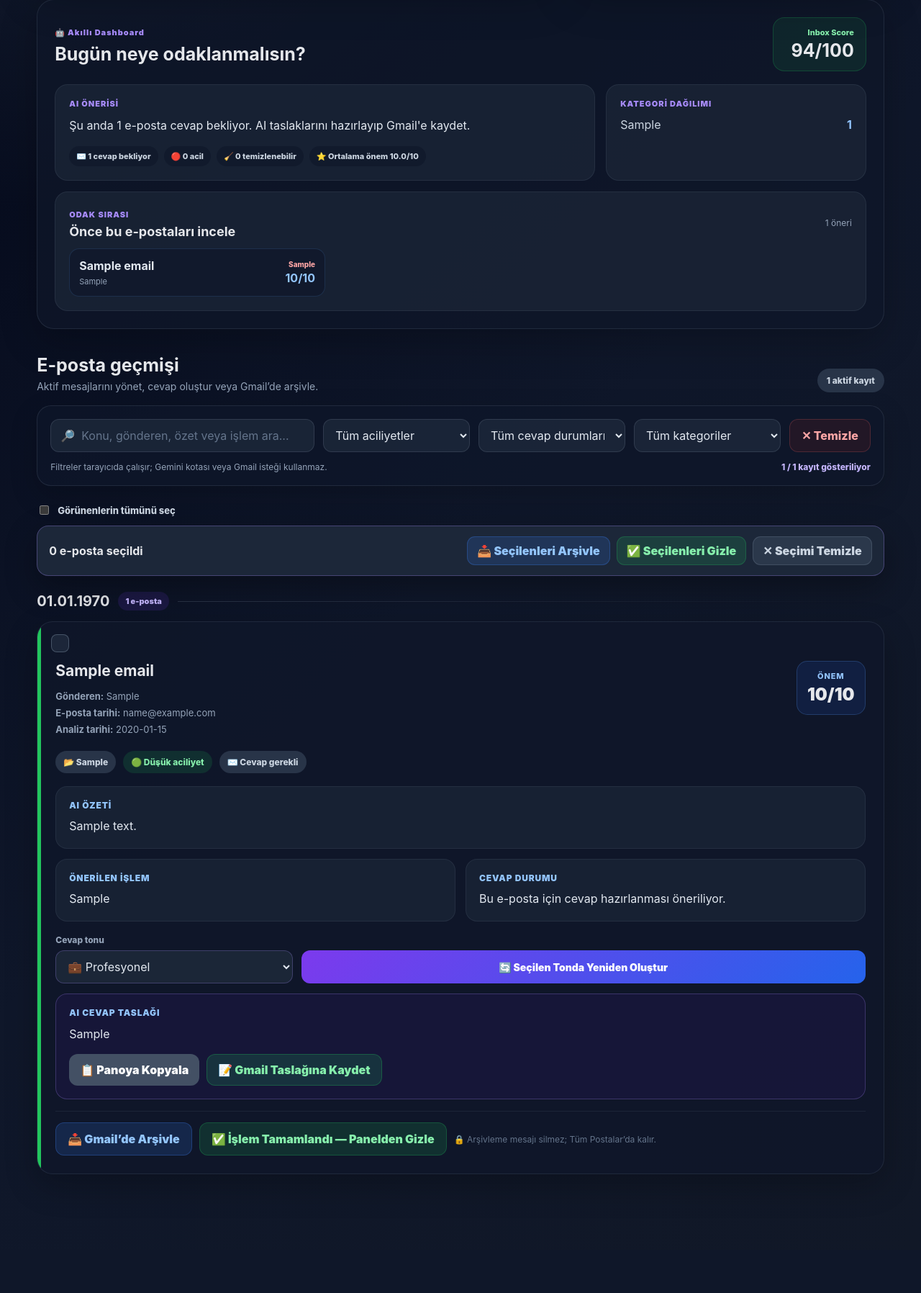
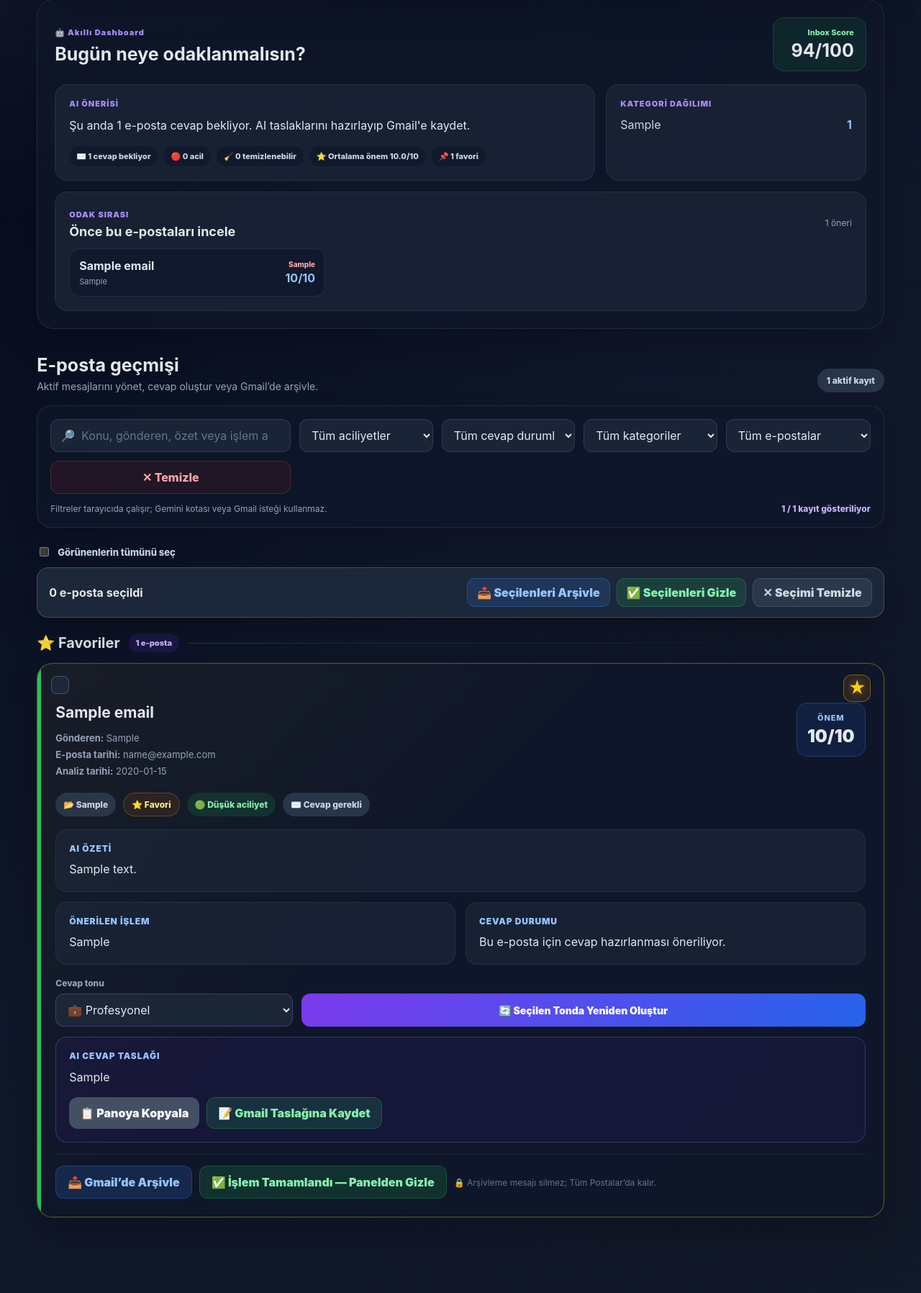
Before and after one commit to yigitakcaywork-ai/ai-email-analyzer, a Flask app: page / in a window 1280 px wide. Shown: the part 550-2346 px from the top of the page at 72% size. Before the commit the page ends 2181 px from the top, so only its background shows below. Run offline with Flask 3, Linux system fonts and the light colour scheme; tables that the repository leaves empty hold one stand-in row (values such as "Sample post").

Commit message:
Add favorites and priority pinning

```diff
--- a/app.py
+++ b/app.py
@@ -12,6 +12,7 @@ from database import (
     restore_email,
     save_analyzed_email,
     save_reply_draft,
+    set_email_favorite,
 )
 from services.gmail_service import (
     archive_email as archive_gmail_email,
@@ -126,9 +127,35 @@ def create_dashboard_data(
         else visible_emails
     )
 
-    grouped_results = group_emails_by_date(
-        selected_emails
-    )
+    if show_hidden:
+        grouped_results = group_emails_by_date(
+            selected_emails
+        )
+    else:
+        favorite_emails = [
+            email
+            for email in selected_emails
+            if email.get("is_favorite")
+        ]
+        regular_emails = [
+            email
+            for email in selected_emails
+            if not email.get("is_favorite")
+        ]
+        grouped_results = []
+
+        if favorite_emails:
+            grouped_results.append(
+                {
+                    "title": "⭐ Favoriler",
+                    "emails": favorite_emails,
+                    "is_favorite_group": True,
+                }
+            )
+
+        grouped_results.extend(
+            group_emails_by_date(regular_emails)
+        )
 
     urgent_count = sum(
         1
@@ -191,6 +218,7 @@ def create_dashboard_data(
         return (
             urgency_weight.get(email.get("urgency"), 0)
             + (20 if email.get("reply_needed") else 0)
+            + (12 if email.get("is_favorite") else 0)
             + int(email.get("importance_score", 1) or 1)
         )
 
@@ -253,6 +281,16 @@ def create_dashboard_data(
             "Yeni mesajları tarayarak güncel kal."
         )
 
+    favorite_count = sum(
+        1 for email in visible_emails
+        if email.get("is_favorite")
+    )
+    favorite_reply_count = sum(
+        1 for email in visible_emails
+        if email.get("is_favorite")
+        and email.get("reply_needed")
+    )
+
     return {
         "results": selected_emails,
         "grouped_results": grouped_results,
@@ -268,6 +306,8 @@ def create_dashboard_data(
         "inbox_score": inbox_score,
         "clutter_count": clutter_count,
         "dashboard_recommendation": dashboard_recommendation,
+        "favorite_count": favorite_count,
+        "favorite_reply_count": favorite_reply_count,
     }
 
 
@@ -804,6 +844,49 @@ def restore_email_to_gmail_inbox():
 
 
 @app.route(
+    "/toggle-favorite",
+    methods=["POST"],
+)
+def toggle_favorite():
+    data = request.get_json(silent=True) or {}
+    gmail_id = str(data.get("gmail_id", "")).strip()
+    is_favorite = bool(data.get("is_favorite", False))
+
+    if not gmail_id:
+        return jsonify(
+            {
+                "success": False,
+                "error": "Favori durumu değiştirilecek e-posta bulunamadı.",
+            }
+        ), 400
+
+    updated = set_email_favorite(
+        gmail_id=gmail_id,
+        is_favorite=is_favorite,
+    )
+
+    if not updated:
+        return jsonify(
+            {
+                "success": False,
+                "error": "E-posta bulunamadı veya favori durumu güncellenemedi.",
+            }
+        ), 404
+
+    return jsonify(
+        {
+            "success": True,
+            "is_favorite": is_favorite,
+            "message": (
+                "E-posta favorilere eklendi."
+                if is_favorite
+                else "E-posta favorilerden çıkarıldı."
+            ),
+        }
+    )
+
+
+@app.route(
     "/bulk-hide-emails",
     methods=["POST"],
 )
--- a/static/app.js
+++ b/static/app.js
@@ -24,6 +24,9 @@ function initializeEmailFilters() {
     const categoryFilter =
         document.getElementById("categoryFilter");
 
+    const favoriteFilter =
+        document.getElementById("favoriteFilter");
+
     const clearButton =
         document.getElementById("clearFiltersButton");
 
@@ -39,6 +42,7 @@ function initializeEmailFilters() {
         || !urgencyFilter
         || !replyFilter
         || !categoryFilter
+        || !favoriteFilter
     ) {
         return;
     }
@@ -89,6 +93,9 @@ function initializeEmailFilters() {
         const categoryValue =
             categoryFilter.value;
 
+        const favoriteValue =
+            favoriteFilter.value;
+
         let visibleCount = 0;
 
         cards.forEach(card => {
@@ -109,6 +116,10 @@ function initializeEmailFilters() {
 
             const replyNeeded =
                 card.dataset.replyNeeded
+                === "true";
+
+            const isFavorite =
+                card.dataset.favorite
                 === "true";
 
             const matchesSearch =
@@ -141,11 +152,17 @@ function initializeEmailFilters() {
                     && !replyNeeded
                 );
 
+            const matchesFavorite =
+                favoriteValue === "all"
+                || (favoriteValue === "favorites" && isFavorite)
+                || (favoriteValue === "not-favorites" && !isFavorite);
+
             const shouldShow =
                 matchesSearch
                 && matchesUrgency
                 && matchesCategory
-                && matchesReply;
+                && matchesReply
+                && matchesFavorite;
 
             card.hidden = !shouldShow;
 
@@ -206,7 +223,8 @@ function initializeEmailFilters() {
         searchInput,
         urgencyFilter,
         replyFilter,
-        categoryFilter
+        categoryFilter,
+        favoriteFilter
     ].forEach(control => {
         control.addEventListener(
             "input",
@@ -227,6 +245,7 @@ function initializeEmailFilters() {
             urgencyFilter.value = "all";
             replyFilter.value = "all";
             categoryFilter.value = "all";
+            favoriteFilter.value = "all";
 
             searchInput.focus();
             applyFilters();
@@ -561,6 +580,49 @@ async function createGmailDraft(button) {
 
     } finally {
         button.disabled = false;
+    }
+}
+
+
+async function toggleFavorite(button) {
+    const gmailId = button.dataset.gmailId;
+    const currentlyFavorite =
+        button.dataset.favorite === "true";
+    const nextFavorite = !currentlyFavorite;
+    const originalText = button.textContent;
+
+    button.disabled = true;
+    button.textContent = "…";
+
+    try {
+        const response = await fetch(
+            "/toggle-favorite",
+            {
+                method: "POST",
+                headers: {
+                    "Content-Type": "application/json"
+                },
+                body: JSON.stringify({
+                    gmail_id: gmailId,
+                    is_favorite: nextFavorite
+                })
+            }
+        );
+
+        const data = await readJsonResponse(response);
+
+        if (!response.ok || !data.success) {
+            throw new Error(
+                data.error || "Favori durumu güncellenemedi."
+            );
+        }
+
+        window.location.reload();
+
+    } catch (error) {
+        window.alert(`Hata: ${error.message}`);
+        button.disabled = false;
+        button.textContent = originalText;
     }
 }
 
--- a/static/style.css
+++ b/static/style.css
@@ -1222,3 +1222,64 @@ button { border: 0; }
         text-align: left;
     }
 }
+
+
+/* v1.3 Favoriler ve sabitleme */
+.email-card.favorite-email {
+    border-color: rgba(250, 204, 21, 0.34);
+    background:
+        linear-gradient(135deg, rgba(250, 204, 21, 0.045), transparent 42%),
+        rgba(15, 23, 42, 0.8);
+    box-shadow:
+        0 0 0 1px rgba(250, 204, 21, 0.06),
+        0 16px 45px rgba(0, 0, 0, 0.24);
+}
+
+.favorite-button {
+    position: absolute;
+    top: 15px;
+    right: 18px;
+    z-index: 4;
+    display: grid;
+    place-items: center;
+    width: 38px;
+    height: 38px;
+    border: 1px solid rgba(148, 163, 184, 0.18);
+    border-radius: 12px;
+    background: rgba(30, 41, 59, 0.88);
+    color: #94a3b8;
+    cursor: pointer;
+    font-size: 24px;
+    line-height: 1;
+    transition: transform 0.18s ease, color 0.18s ease, background 0.18s ease;
+}
+
+.favorite-button:hover {
+    transform: translateY(-1px) scale(1.04);
+    color: #fde68a;
+}
+
+.favorite-button.active {
+    border-color: rgba(250, 204, 21, 0.38);
+    background: rgba(133, 77, 14, 0.24);
+    color: #facc15;
+    text-shadow: 0 0 14px rgba(250, 204, 21, 0.45);
+}
+
+.favorite-button:disabled {
+    cursor: wait;
+    opacity: 0.65;
+}
+
+.badge-favorite {
+    border: 1px solid rgba(250, 204, 21, 0.22);
+    background: rgba(133, 77, 14, 0.2);
+    color: #fde68a;
+}
+
+@media (max-width: 620px) {
+    .favorite-button {
+        top: 13px;
+        right: 14px;
+    }
+}
--- a/templates/index.html
+++ b/templates/index.html
@@ -134,6 +134,7 @@
                             <span>🔴 {{ urgent_count }} acil</span>
                             <span>🧹 {{ clutter_count }} temizlenebilir</span>
                             <span>⭐ Ortalama önem {{ average_importance }}/10</span>
+                                <span>📌 {{ favorite_count }} favori</span>
                         </div>
                     </article>
 
@@ -248,6 +249,14 @@
                             </select>
                         </div>
 
+                        <div class="filter-field">
+                            <select id="favoriteFilter" class="filter-select" aria-label="Favori filtresi">
+                                <option value="all">Tüm e-postalar</option>
+                                <option value="favorites">⭐ Sadece favoriler</option>
+                                <option value="not-favorites">☆ Favori olmayanlar</option>
+                            </select>
+                        </div>
+
                         <button
                             id="clearFiltersButton"
                             class="clear-filters-button"
@@ -316,14 +325,27 @@
 
                                 <article
                                     id="email-{{ result.gmail_id|e }}"
-                                    class="email-card {{ urgency_class }} {% if show_hidden %}hidden-email{% endif %}"
+                                    class="email-card {{ urgency_class }} {% if show_hidden %}hidden-email{% endif %} {% if result.is_favorite %}favorite-email{% endif %}"
                                     data-filter-card
                                     data-search="{{ (result.subject ~ ' ' ~ result.sender ~ ' ' ~ result.summary ~ ' ' ~ result.recommended_action ~ ' ' ~ result.category)|e }}"
                                     data-urgency="{{ result.urgency|e }}"
                                     data-reply-needed="{{ 'true' if result.reply_needed else 'false' }}"
                                     data-category="{{ result.category|e }}"
+                                    data-favorite="{{ 'true' if result.is_favorite else 'false' }}"
                                     data-gmail-id="{{ result.gmail_id|e }}"
                                 >
+                                    <button
+                                        type="button"
+                                        class="favorite-button {% if result.is_favorite %}active{% endif %}"
+                                        data-gmail-id="{{ result.gmail_id|e }}"
+                                        data-favorite="{{ 'true' if result.is_favorite else 'false' }}"
+                                        onclick="toggleFavorite(this)"
+                                        title="{% if result.is_favorite %}Favorilerden çıkar{% else %}Favorilere ekle{% endif %}"
+                                        aria-label="{% if result.is_favorite %}Favorilerden çıkar{% else %}Favorilere ekle{% endif %}"
+                                    >
+                                        {% if result.is_favorite %}★{% else %}☆{% endif %}
+                                    </button>
+
                                     {% if not show_hidden %}
                                         <label class="email-select-control" title="Bu e-postayı seç">
                                             <input
@@ -358,6 +380,10 @@
 
                                     <div class="badges">
                                         <span class="badge">📂 {{ result.category }}</span>
+
+                                        {% if result.is_favorite %}
+                                            <span class="badge badge-favorite">⭐ Favori</span>
+                                        {% endif %}
 
                                         {% if result.urgency == "Yüksek" %}
                                             <span class="badge badge-high">🔴 Yüksek aciliyet</span>
```
Also changed, not shown: database.py (+60 -0 lines).
